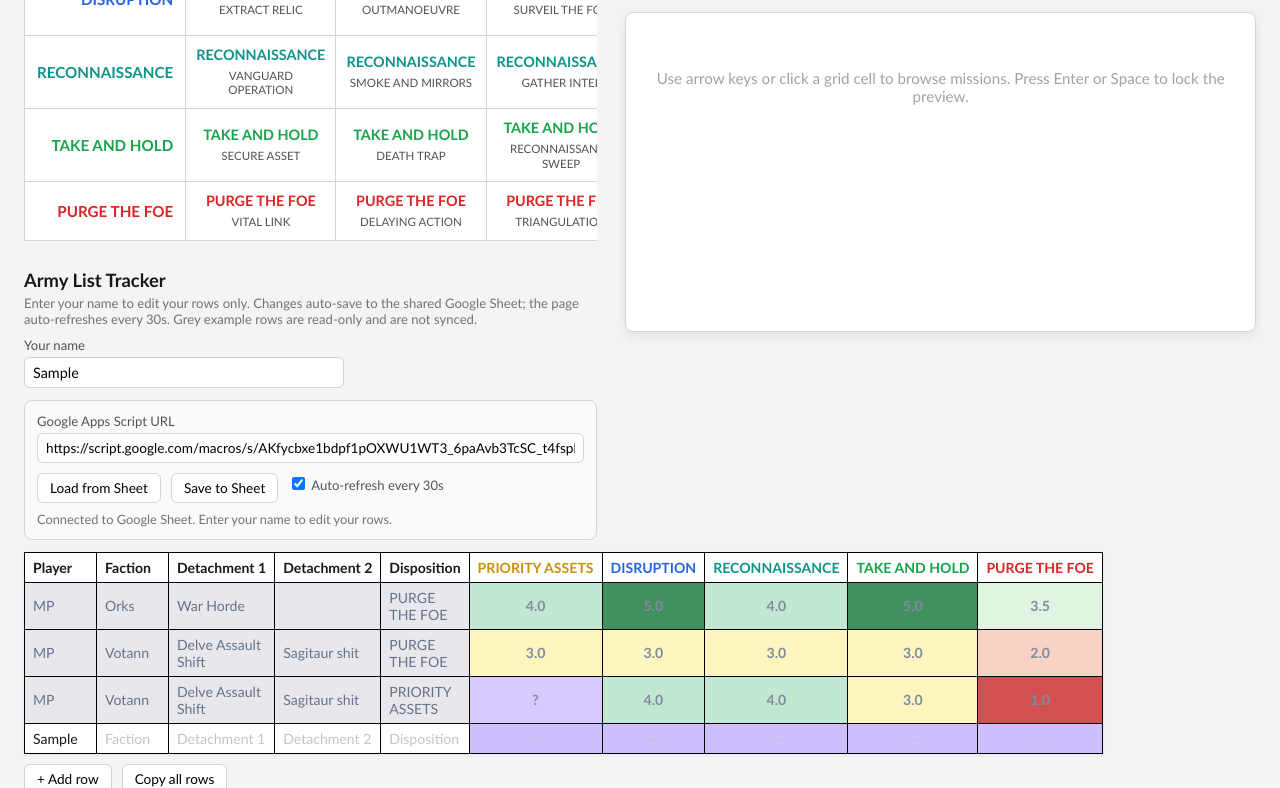
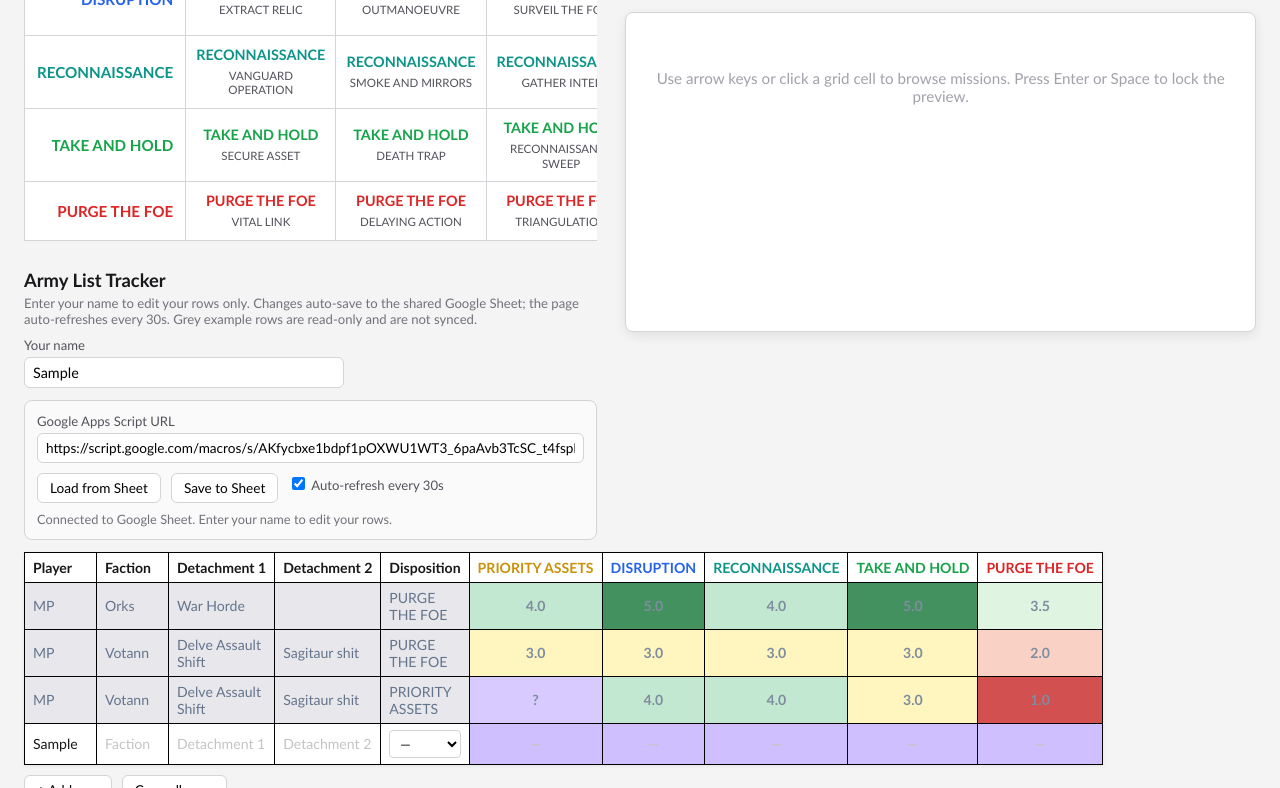
Before and after one commit to mptelnet/mission-disposition-grid, a plain HTML site: page index.html in a window 1280 px wide. Both pictures are taken after typing "Sample" into the empty fields and a click on the button "+ Add row". Shown: the part 344-1132 px from the top of the page. Drawn offline with Linux system fonts and the light colour scheme; no server answers.

Commit message:
Replace disposition free text with a fixed dropdown.
Army list rows now pick from the five standard disposition values instead of typing them manually.

Co-authored-by: Cursor <cursoragent@cursor.com>

```diff
--- a/index.html
+++ b/index.html
@@ -211,6 +211,28 @@
       content: attr(data-placeholder);
       color: #c4c4c4;
       pointer-events: none;
+    }
+    #army-sheet .disposition-cell select {
+      width: 100%;
+      min-width: 0;
+      font: inherit;
+      font-size: 0.82rem;
+      border: 1px solid var(--border);
+      border-radius: 4px;
+      padding: 4px 6px;
+      background: white;
+      cursor: pointer;
+    }
+    #army-sheet .disposition-cell select:disabled {
+      background: transparent;
+      border-color: transparent;
+      padding-left: 0;
+      cursor: default;
+      -webkit-appearance: none;
+      appearance: none;
+    }
+    #army-sheet .disposition-cell select:disabled::-ms-expand {
+      display: none;
     }
     .score-5 { background: #1b7a3d; color: #fff; }
     .score-4 { background: #b7e4c7; color: #1b4332; }
@@ -814,10 +836,55 @@
       td.className = base + scoreClass(td.textContent);
     }
 
+    function normalizeDisposition(value) {
+      const text = (value || "").trim().toUpperCase();
+      return DISPOSITIONS.find(d => d.toUpperCase() === text) || "";
+    }
+
+    function createDispositionSelect(value = "") {
+      const select = document.createElement("select");
+      select.className = "disposition-select";
+
+      const empty = document.createElement("option");
+      empty.value = "";
+      empty.textContent = "—";
+      select.appendChild(empty);
+
+      DISPOSITIONS.forEach(disposition => {
+        const option = document.createElement("option");
+        option.value = disposition;
+        option.textContent = disposition;
+        select.appendChild(option);
+      });
+
+      select.value = normalizeDisposition(value);
+      return select;
+    }
+
+    function getCellDisposition(td) {
+      const select = td.querySelector("select.disposition-select");
+      return select ? select.value : (td.textContent || "").trim();
+    }
+
+    function setCellDisposition(td, value) {
+      const select = td.querySelector("select.disposition-select");
+      const normalized = normalizeDisposition(value);
+      if (select) {
+        select.value = normalized;
+      } else {
+        td.textContent = normalized || value || "";
+      }
+    }
+
+    function isDispositionReadOnly(td) {
+      const select = td.querySelector("select.disposition-select");
+      return select ? select.disabled : td.contentEditable === "false";
+    }
+
     function updateDispositionCell(td) {
-      const dispClass = dispositionClass(td.textContent);
-      const readOnly = td.contentEditable === "false";
-      const base = readOnly ? "readonly-col label-col" : "editable label-col";
+      const dispClass = dispositionClass(getCellDisposition(td));
+      const readOnly = isDispositionReadOnly(td);
+      const base = readOnly ? "readonly-col label-col disposition-cell" : "editable label-col disposition-cell";
       td.className = base + (dispClass ? " " + dispClass : "");
     }
 
@@ -865,9 +932,20 @@
 
     function attachRowEditHandlers(tr) {
       [...tr.cells].forEach((td, i) => {
+        const select = td.querySelector("select.disposition-select");
+        if (select) {
+          select.addEventListener("change", () => {
+            updateDispositionCell(td);
+            if (!select.disabled) {
+              markSheetDirty();
+              scheduleAutoSave();
+            }
+          });
+          return;
+        }
+
         const onEdit = () => {
-          if (i === 4) updateDispositionCell(td);
-          else if (i >= 5) updateScoreCell(td);
+          if (i >= 5) updateScoreCell(td);
           if (td.contentEditable === "true") {
             markSheetDirty();
             scheduleAutoSave();
@@ -886,11 +964,16 @@
       tr.classList.toggle("owned-row", owned);
 
       [...tr.cells].forEach((td, i) => {
+        const dispositionSelect = td.querySelector("select.disposition-select");
+
         if (owned) {
           if (i === 0) {
             td.contentEditable = "false";
             td.textContent = name;
             td.className = "readonly-col label-col";
+          } else if (i === 4 && dispositionSelect) {
+            dispositionSelect.disabled = false;
+            updateDispositionCell(td);
           } else if (i < 5) {
             td.contentEditable = "true";
             td.className = "editable label-col";
@@ -898,12 +981,15 @@
             td.contentEditable = "true";
             updateScoreCell(td);
           }
-          if (i === 4) updateDispositionCell(td);
+        } else {
+          if (i === 4 && dispositionSelect) {
+            dispositionSelect.disabled = true;
+            updateDispositionCell(td);
           } else {
             td.contentEditable = "false";
             if (i < 5) td.className = "readonly-col label-col";
             else updateScoreCell(td);
-          if (i === 4) updateDispositionCell(td);
+          }
         }
       });
     }
@@ -926,10 +1012,15 @@
 
       textCols.forEach(col => {
         const td = document.createElement("td");
+        if (col.placeholder === "Disposition") {
+          td.className = "editable label-col disposition-cell";
+          td.appendChild(createDispositionSelect());
+        } else {
           td.className = "editable label-col";
           td.contentEditable = "true";
           td.spellcheck = false;
           td.dataset.placeholder = col.placeholder;
+        }
         tr.appendChild(td);
       });
 
@@ -952,8 +1043,12 @@
 
     function fillEditableRow(tr, data = {}) {
       ARMY_FIELDS.forEach((key, i) => {
+        if (key === "disposition") {
+          setCellDisposition(tr.cells[i], data[key] || "");
+          updateDispositionCell(tr.cells[i]);
+        } else {
           tr.cells[i].textContent = data[key] || "";
-        if (key === "disposition") updateDispositionCell(tr.cells[i]);
+        }
       });
       SCORE_FIELDS.forEach((key, i) => {
         const td = tr.cells[5 + i];
@@ -966,7 +1061,9 @@
       return [...document.querySelectorAll("#army-sheet tbody tr.editable-row")].map(tr => {
         const row = {};
         ARMY_FIELDS.forEach((key, i) => {
-          row[key] = (tr.cells[i].innerText || "").trim();
+          row[key] = key === "disposition"
+            ? getCellDisposition(tr.cells[i])
+            : (tr.cells[i].innerText || "").trim();
         });
         SCORE_FIELDS.forEach((key, i) => {
           row[key] = (tr.cells[5 + i].innerText || "").trim();
```
Lines whose indentation alone changed are shown as unchanged.
